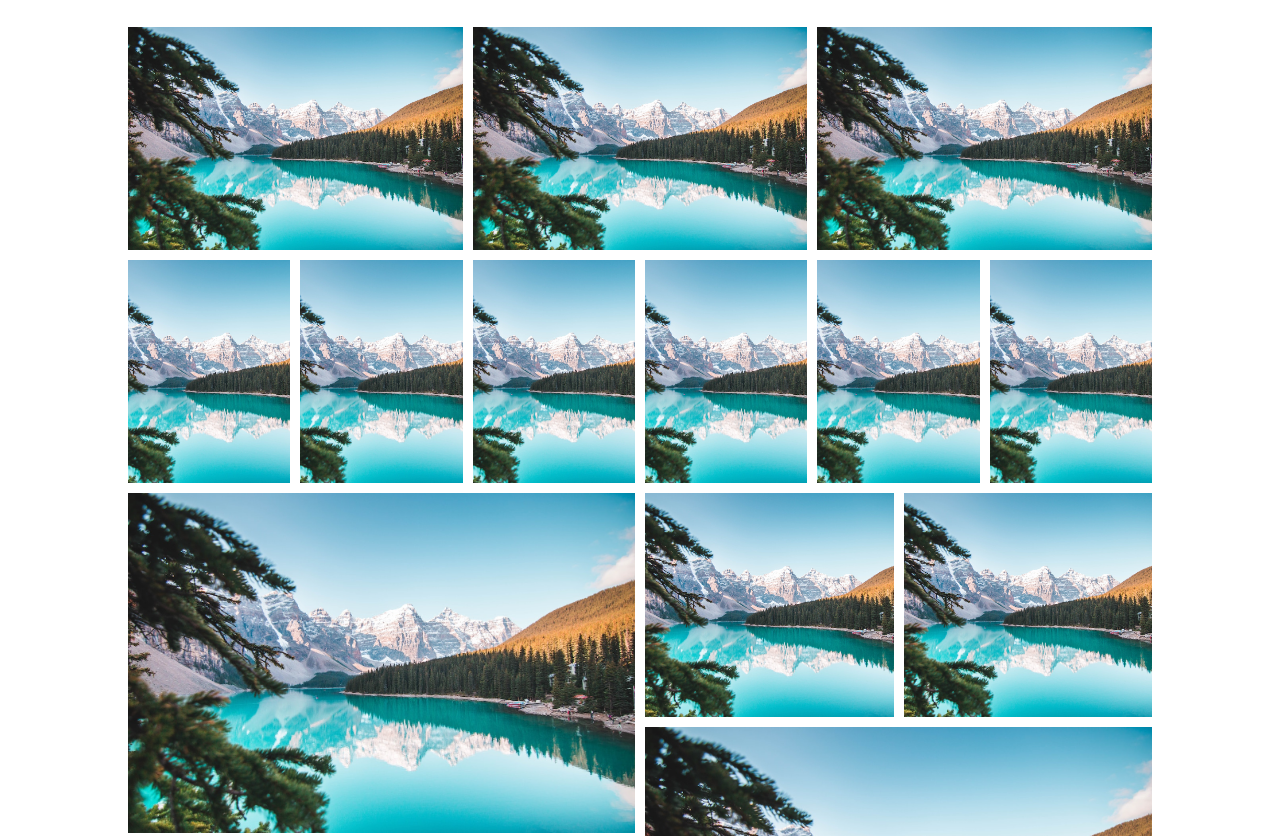
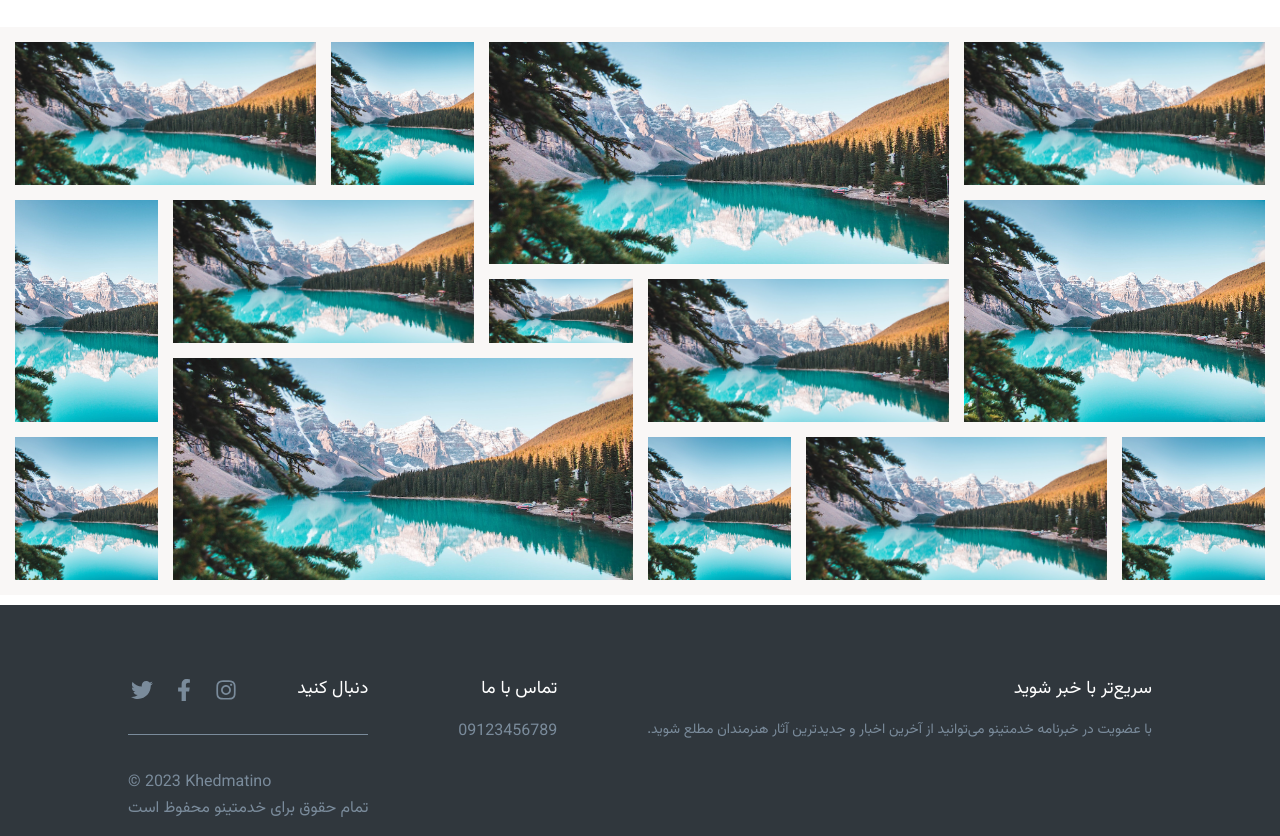
Before and after one commit to manadevelopment/exhibition, a plain HTML site: page index.html in a window 1280 px wide. Shown: the part 910-1746 px from the top of the page. Drawn offline with Linux system fonts and the light colour scheme.

Commit message:
Gallery layout change by ghasem

```diff
--- a/css/style.css
+++ b/css/style.css
@@ -629,7 +629,7 @@ a {
 
 /* * home photos */
 
-.home-photos {
+/* .home-photos {
   width: var(--width);
   max-width: var(--max-width);
   align-self: center;
@@ -701,7 +701,92 @@ a {
   .home-photos > img {
     grid-area: auto !important;
   }
+} */
+.gallery {
+  width: 100%;
+  height: 100%;
+  background-color: #f9f7f6;
+  grid-column: full-start / full-end;
+  display: grid;
+  /*grid-template-columns: repeat(8, 1fr);
+    grid-template-rows: repeat(7, 5vw);*/
+  grid-template: repeat(7, 5vw) / repeat(8, 1fr);
+  grid-gap: 1.5rem;
+  padding: 1.5rem;
 }
+.gallery__item--1 {
+  grid-row: 1 / span 2;
+  grid-column: 1 / span 2;
+}
+.gallery__item--2 {
+  grid-row: 1 / span 3;
+  grid-column: 3 / span 3;
+}
+.gallery__item--3 {
+  grid-row: 1 / span 2;
+  grid-column: 6 / 7;
+}
+.gallery__item--4 {
+  grid-row: 1 / span 2;
+  grid-column: 7 / -1;
+}
+.gallery__item--5 {
+  grid-row: 3 / span 3;
+  grid-column: 1 / span 2;
+}
+.gallery__item--6 {
+  grid-row: 4 / span 2;
+  grid-column: 3 / span 2;
+}
+.gallery__item--7 {
+  grid-row: 4 / 5;
+  grid-column: 5 / 6;
+}
+.gallery__item--8 {
+  grid-row: 3 / span 2;
+  grid-column: 6 / span 2;
+}
+.gallery__item--9 {
+  grid-row: 3 / span 3;
+  grid-column: 8 / -1;
+}
+.gallery__item--10 {
+  grid-row: 6 / span 2;
+  grid-column: 1 / 2;
+}
+.gallery__item--11 {
+  grid-row: 6 / span 2;
+  grid-column: 2 / span 2;
+}
+.gallery__item--12 {
+  grid-row: 6 / span 2;
+  grid-column: 4 / 5;
+}
+.gallery__item--13 {
+  grid-row: 5 / span 3;
+  grid-column: 5 / span 3;
+}
+.gallery__item--14 {
+  grid-row: 6 / span 2;
+  grid-column: 8 / -1;
+}
+.gallery__img {
+  width: 100%;
+  height: 100%;
+  object-fit: cover;
+  display: block;
+}
+.gallery__item {
+  margin: 0;
+}
+/* mobile flex gallery style(optional) */
+/* @media screen and (max-width: 768px) {
+  .gallery {
+    display: flex;
+    flex-direction: column;
+    width: 100%;
+  }
+} */
 
 /* * form page */
 
--- a/index.html
+++ b/index.html
@@ -190,23 +190,50 @@
       </div>
     </div>
 
-    <div class="home-photos">
-      <img src="img/photo.jpg" alt="" />
-      <img src="img/photo.jpg" alt="" />
-      <img src="img/photo.jpg" alt="" />
-      <img src="img/photo.jpg" alt="" />
-      <img src="img/photo.jpg" alt="" />
-      <img src="img/photo.jpg" alt="" />
-      <img src="img/photo.jpg" alt="" />
-      <img src="img/photo.jpg" alt="" />
-      <img src="img/photo.jpg" alt="" />
-      <img src="img/photo.jpg" alt="" />
-      <img src="img/photo.jpg" alt="" />
-      <img src="img/photo.jpg" alt="" />
-      <img src="img/photo.jpg" alt="" />
-      <img src="img/photo.jpg" alt="" />
-      <img src="img/photo.jpg" alt="" />
-    </div>
+    <section class="gallery">
+      <figure class="gallery__item gallery__item--1">
+        <img src="img/photo.jpg" alt="Gallery image 1" class="gallery__img" />
+      </figure>
+      <figure class="gallery__item gallery__item--2">
+        <img src="img/photo.jpg" alt="Gallery image 2" class="gallery__img" />
+      </figure>
+      <figure class="gallery__item gallery__item--3">
+        <img src="img/photo.jpg" alt="Gallery image 3" class="gallery__img" />
+      </figure>
+      <figure class="gallery__item gallery__item--4">
+        <img src="img/photo.jpg" alt="Gallery image 4" class="gallery__img" />
+      </figure>
+      <figure class="gallery__item gallery__item--5">
+        <img src="img/photo.jpg" alt="Gallery image 5" class="gallery__img" />
+      </figure>
+      <figure class="gallery__item gallery__item--6">
+        <img src="img/photo.jpg" alt="Gallery image 6" class="gallery__img" />
+      </figure>
+      <figure class="gallery__item gallery__item--7">
+        <img src="img/photo.jpg" alt="Gallery image 7" class="gallery__img" />
+      </figure>
+      <figure class="gallery__item gallery__item--8">
+        <img src="img/photo.jpg" alt="Gallery image 8" class="gallery__img" />
+      </figure>
+      <figure class="gallery__item gallery__item--9">
+        <img src="img/photo.jpg" alt="Gallery image 9" class="gallery__img" />
+      </figure>
+      <figure class="gallery__item gallery__item--10">
+        <img src="img/photo.jpg" alt="Gallery image 10" class="gallery__img" />
+      </figure>
+      <figure class="gallery__item gallery__item--11">
+        <img src="img/photo.jpg" alt="Gallery image 11" class="gallery__img" />
+      </figure>
+      <figure class="gallery__item gallery__item--12">
+        <img src="img/photo.jpg" alt="Gallery image 12" class="gallery__img" />
+      </figure>
+      <figure class="gallery__item gallery__item--13">
+        <img src="img/photo.jpg" alt="Gallery image 13" class="gallery__img" />
+      </figure>
+      <figure class="gallery__item gallery__item--14">
+        <img src="img/photo.jpg" alt="Gallery image 14" class="gallery__img" />
+      </figure>
+    </section>
     <footer id="footer">
       <div class="footer-wrapper">
         <div class="footer-col">
```
